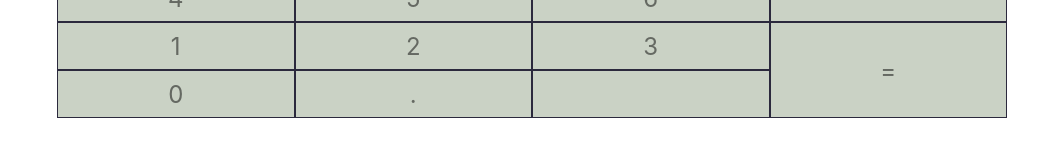
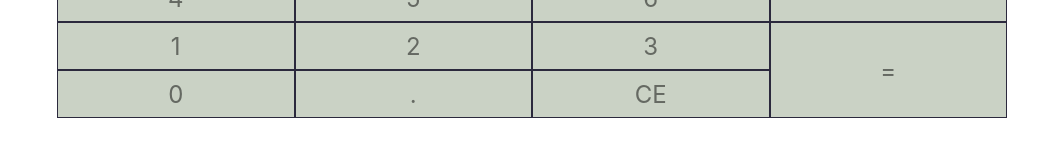
Before and after one commit to Gagandeep-Kaur-01/Calculator_React, a React (Create React App) app: page / in a window 1280 px wide. Shown: the part 426-582 px from the top of the page, without its empty margins (108-1171 px from the left). Built offline with nearby package versions, Linux system fonts and the light colour scheme.

Commit message:
inserted new button

```diff
--- a/src/components/Calculator.js
+++ b/src/components/Calculator.js
@@ -53,7 +53,7 @@ class Calculator extends Component {
                     <Button onClick={this.handleClick} label="9" value="9" />
                     <Button onClick={this.handleClick} label="6" value="6" />
                     <Button onClick={this.handleClick} label="3" value="3" />
-                    <Button onClick={this.handleClick} label="" value="null" />
+                    <Button onClick={this.handleClick} label="CE" value="CE" />
 
                     <Button onClick={this.handleClick} label="-" value="-" />
                     <Button onClick={this.handleClick} label="+" size="2" value="+" />
```
